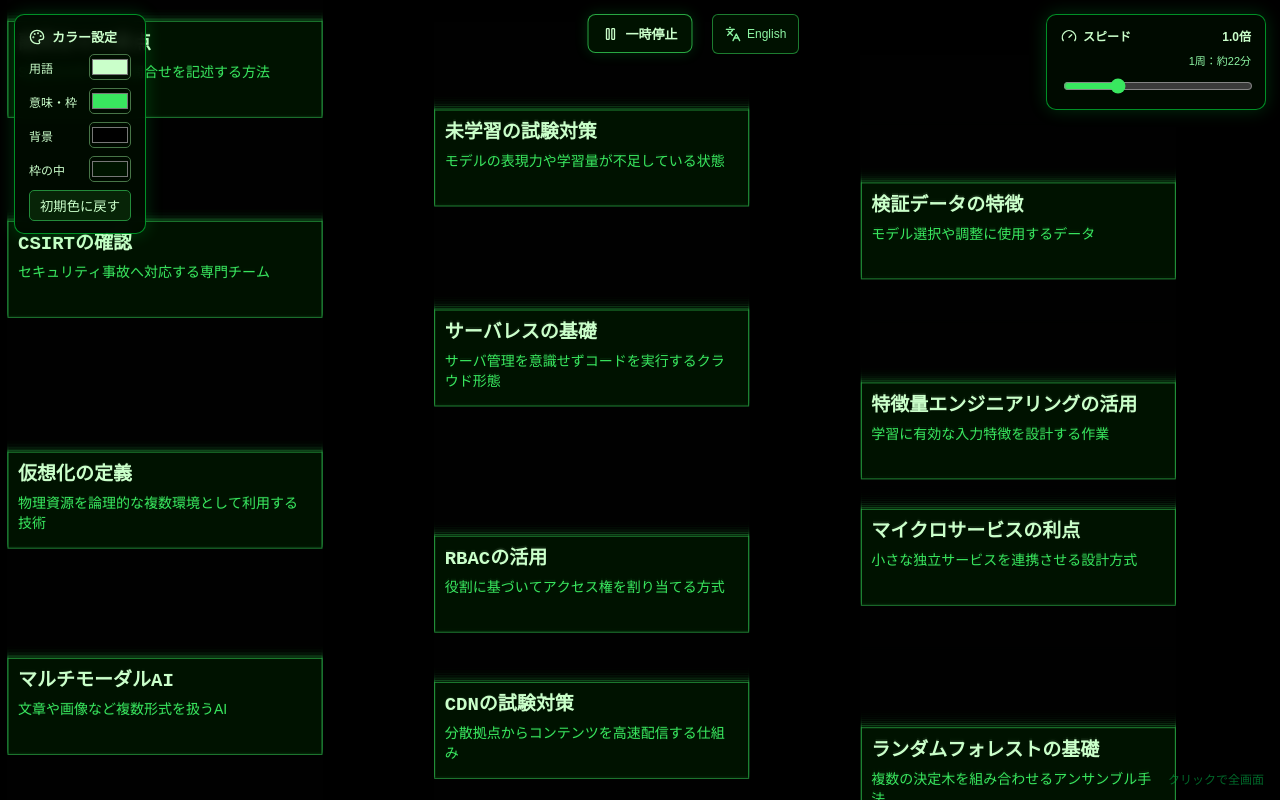
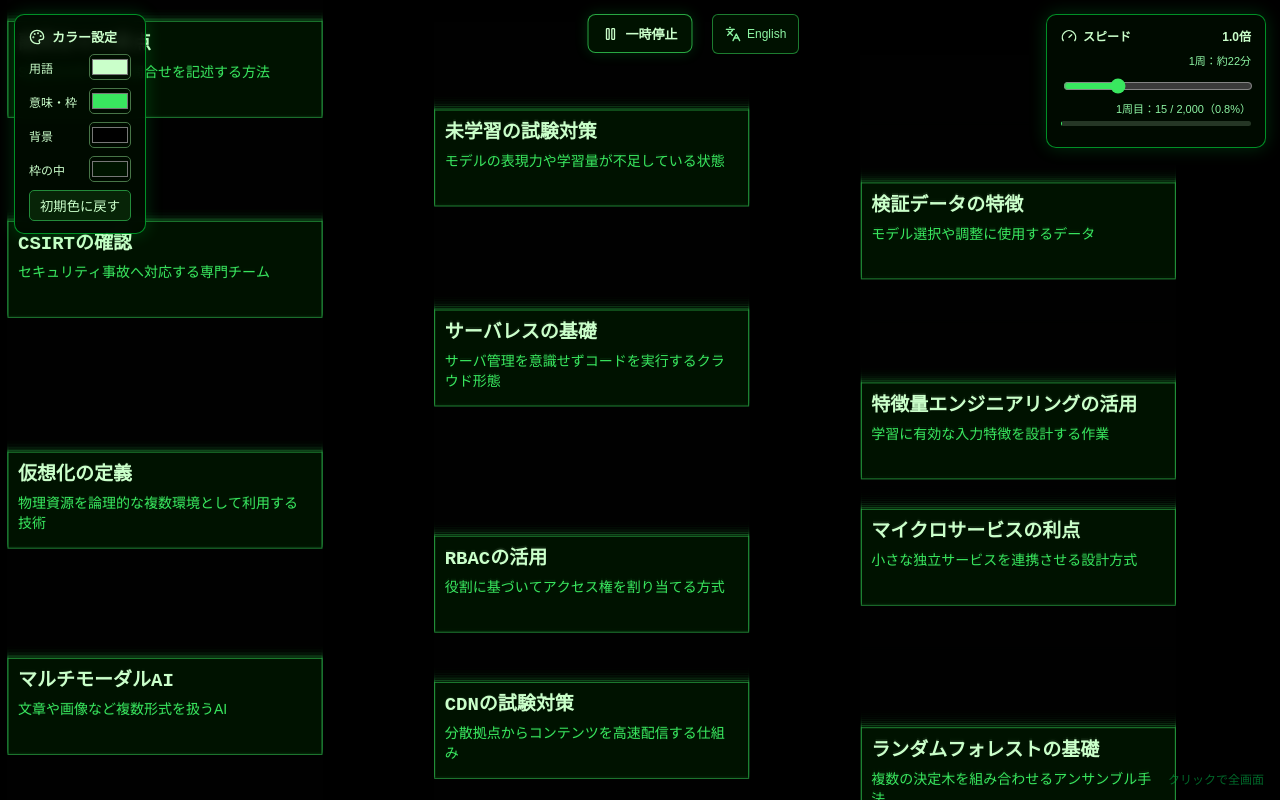
Before and after one commit to oouchi1234567890/matrix-learning, a plain HTML site: page index.html in a window 1280 px wide. Drawn offline with Linux system fonts and the light colour scheme.

Commit message:
Add cycle progress indicator

```diff
--- a/index.html
+++ b/index.html
@@ -121,6 +121,29 @@
         font-size: 11px;
         text-align: right;
       }
+      .cycle-progress {
+        margin: 3px 0 9px;
+      }
+      .progress-label {
+        margin-bottom: 5px;
+        color: #8df5a3;
+        font-size: 11px;
+        text-align: right;
+      }
+      .progress-track {
+        height: 5px;
+        overflow: hidden;
+        background: rgba(202, 255, 202, 0.18);
+        border-radius: 999px;
+      }
+      .progress-bar {
+        display: block;
+        width: 0;
+        height: 100%;
+        background: #39e75f;
+        border-radius: inherit;
+        transition: width 0.2s ease;
+      }
       .speed-panel label > span:first-child {
         display: inline-flex;
         align-items: center;
@@ -184,6 +207,10 @@
       <label for="speedControl"><span><svg class="lucide" viewBox="0 0 24 24" aria-hidden="true"><path d="m12 14 4-4"/><path d="M3.34 19a10 10 0 1 1 17.32 0"/></svg>スピード</span><span id="speedValue">1.0倍</span></label>
       <div class="cycle-time" id="cycleTime">1周：約22分</div>
       <input id="speedControl" type="range" min="0.25" max="3" step="0.25" value="1" />
+      <div class="cycle-progress" aria-live="polite">
+        <div class="progress-label" id="progressLabel">進捗 0 / 2,000（0.0%）</div>
+        <div class="progress-track"><span class="progress-bar" id="progressBar"></span></div>
+      </div>
     </div>
     <div class="hint">クリックで全画面</div>
     <a class="language-link" id="languageLink" href="./index_en.html" lang="en"><svg class="lucide" viewBox="0 0 24 24" aria-hidden="true"><path d="m5 8 6 6"/><path d="m4 14 6-6 2-3"/><path d="M2 5h12"/><path d="M7 2h1"/><path d="m22 22-5-10-5 10"/><path d="M14 18h6"/></svg>English</a>
@@ -293,9 +320,21 @@
       let speedMultiplier = 1;
       let termQueue = [];
       let lastTerm = "";
+      let cycleNumber = 0;
+      let cycleIssued = 0;
+
+      function updateProgress() {
+        const ratio = cycleIssued / allTerms.length;
+        const percent = (ratio * 100).toFixed(1);
+        document.getElementById("progressLabel").textContent =
+          `${cycleNumber}周目：${cycleIssued.toLocaleString("ja-JP")} / ${allTerms.length.toLocaleString("ja-JP")}（${percent}%）`;
+        document.getElementById("progressBar").style.width = `${ratio * 100}%`;
+      }
 
       function nextTerm() {
         if (termQueue.length === 0) {
+          cycleNumber++;
+          cycleIssued = 0;
           termQueue = [...allTerms];
           for (let index = termQueue.length - 1; index > 0; index--) {
             const swapIndex = Math.floor(Math.random() * (index + 1));
@@ -312,6 +351,8 @@
           }
         }
         lastTerm = termQueue.pop();
+        cycleIssued++;
+        updateProgress();
         return lastTerm;
       }
 
@@ -401,6 +442,7 @@
         input.addEventListener("input", () => {
           palette[name] = input.value;
           if (name === "background") document.body.style.background = input.value;
+          if (name === "accent") document.getElementById("progressBar").style.background = input.value;
         });
       });
       document.getElementById("resetColors").addEventListener("click", () => {
@@ -409,6 +451,7 @@
           input.value = defaultPalette[name];
         });
         document.body.style.background = defaultPalette.background;
+        document.getElementById("progressBar").style.background = defaultPalette.accent;
       });
 
       const pauseButton = document.getElementById("pauseButton");
```
Also changed, not shown: index_en.html (+43 -0 lines), 4 other files.
